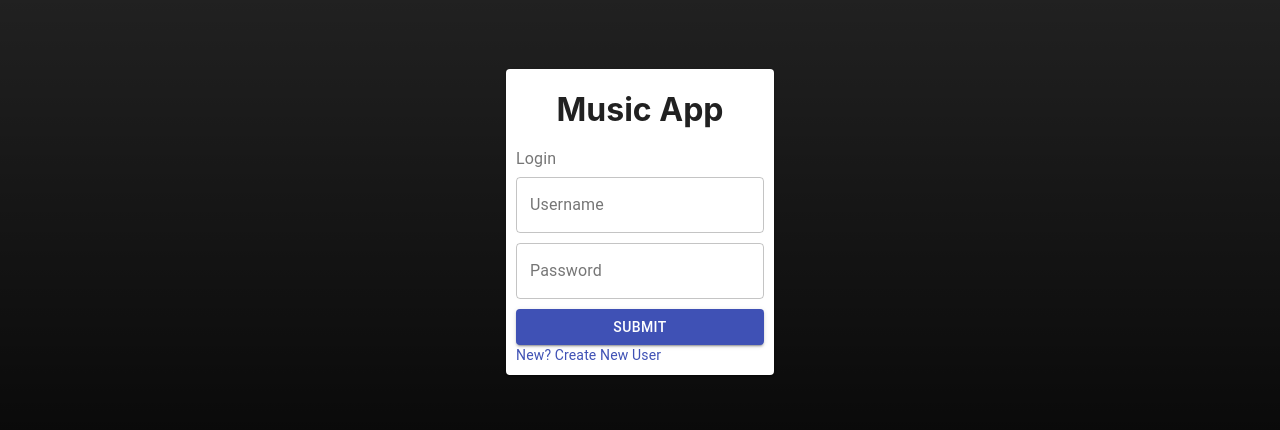
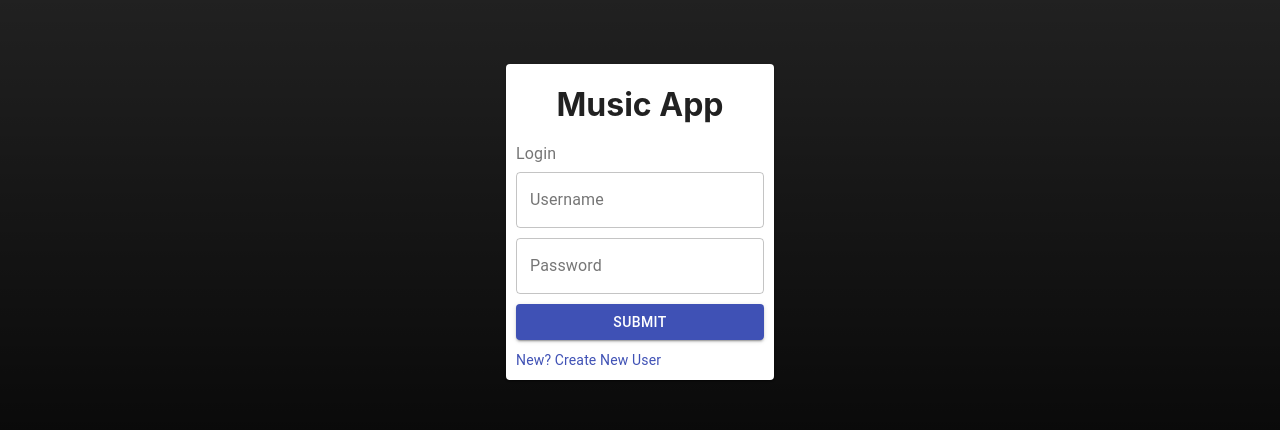
Before and after one commit to JMantis0/MusicApp, a React (Create React App) app in the folder client/: page /login in a window 1280 px wide. Shown: the part 178-608 px from the top of the page. Built offline with nearby package versions, Linux system fonts and the light colour scheme.

Commit message:
reposition create user link

```diff
--- a/client/src/pages/Login.tsx
+++ b/client/src/pages/Login.tsx
@@ -85,7 +85,7 @@ const Login = () => {
           </Button>
         </FormControl>
         <Link
-          className={style.block}
+          className={`${style.block} ${style.marginTop}`}
           component="button"
           variant="body2"
           onClick={goToCreateNewUser}
```
